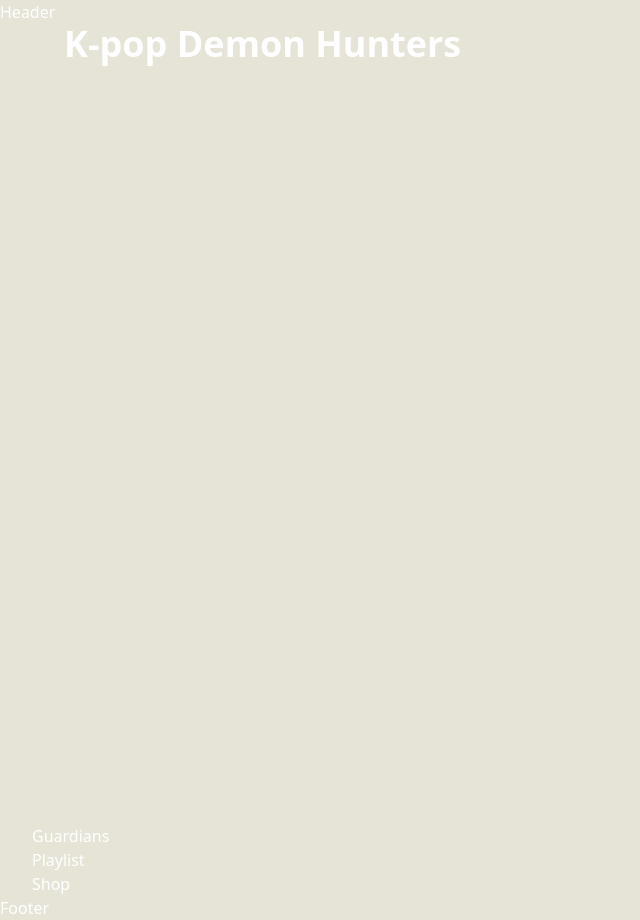
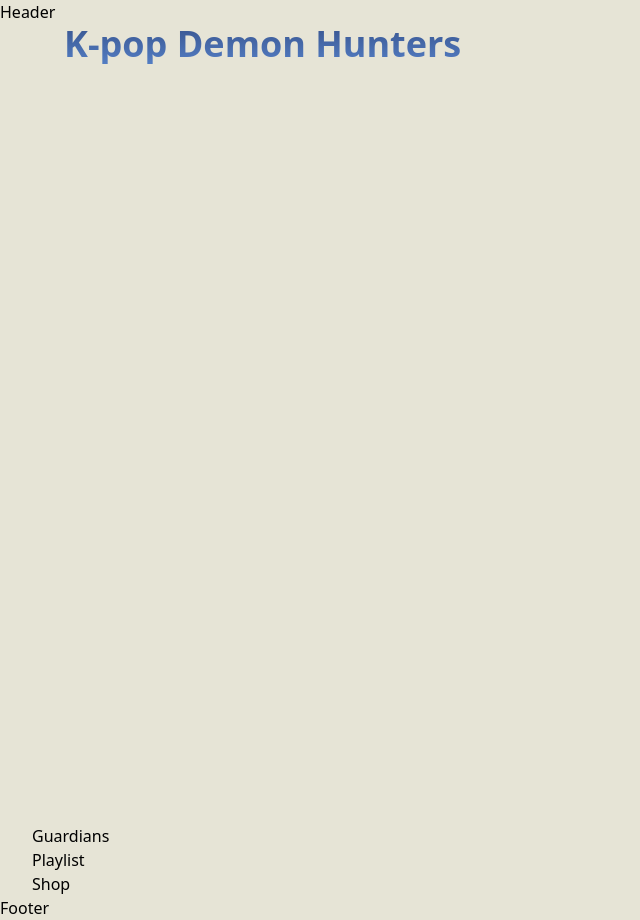
Before and after one commit to Cordelia013/phenix, a Next.js app: page / in a window 1280 px wide. Shown: the whole page, without its empty margins (0-640 px from the left). Built offline with nearby package versions, Linux system fonts and the light colour scheme.

Commit message:
Fix text colors and add gradient to main title

```diff
--- a/src/app/layout.tsx
+++ b/src/app/layout.tsx
@@ -16,7 +16,7 @@ export default function RootLayout({
 }) {
   return (
     <html lang="fr">
-      <body className="text-white" style={{ backgroundColor: '#E6E4D6' }}>
+      <body className="text-black" style={{ backgroundColor: '#E6E4D6' }}>
         <Providers>
           <div className="flex flex-col min-h-screen">
             <Header />
--- a/src/sections/Hero.tsx
+++ b/src/sections/Hero.tsx
@@ -4,7 +4,17 @@ function Hero() {
   return (
     <div className="h-screen w-full">
       <div className="container mx-auto px-4 sm:px-6 lg:px-8 max-w-7xl">
-        <h1 className="Nevan_RUS text-4xl font-bold">K-pop Demon Hunters</h1>
+        <h1
+          className="font-nevan text-4xl font-bold"
+          style={{
+            background: 'linear-gradient(180deg, #38548E 0%, #537DC3 100%)',
+            WebkitBackgroundClip: 'text',
+            WebkitTextFillColor: 'transparent',
+            backgroundClip: 'text'
+          }}
+        >
+          K-pop Demon Hunters
+        </h1>
       </div>
     </div>
   );
```
